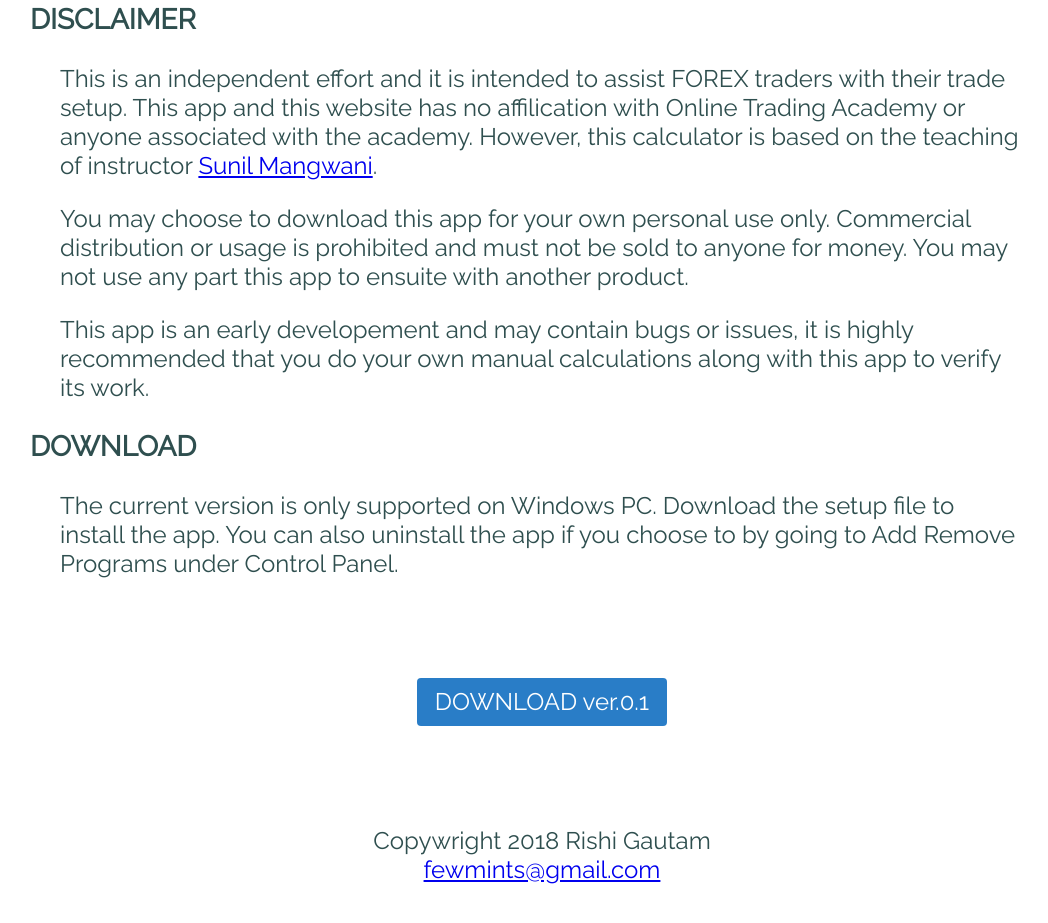
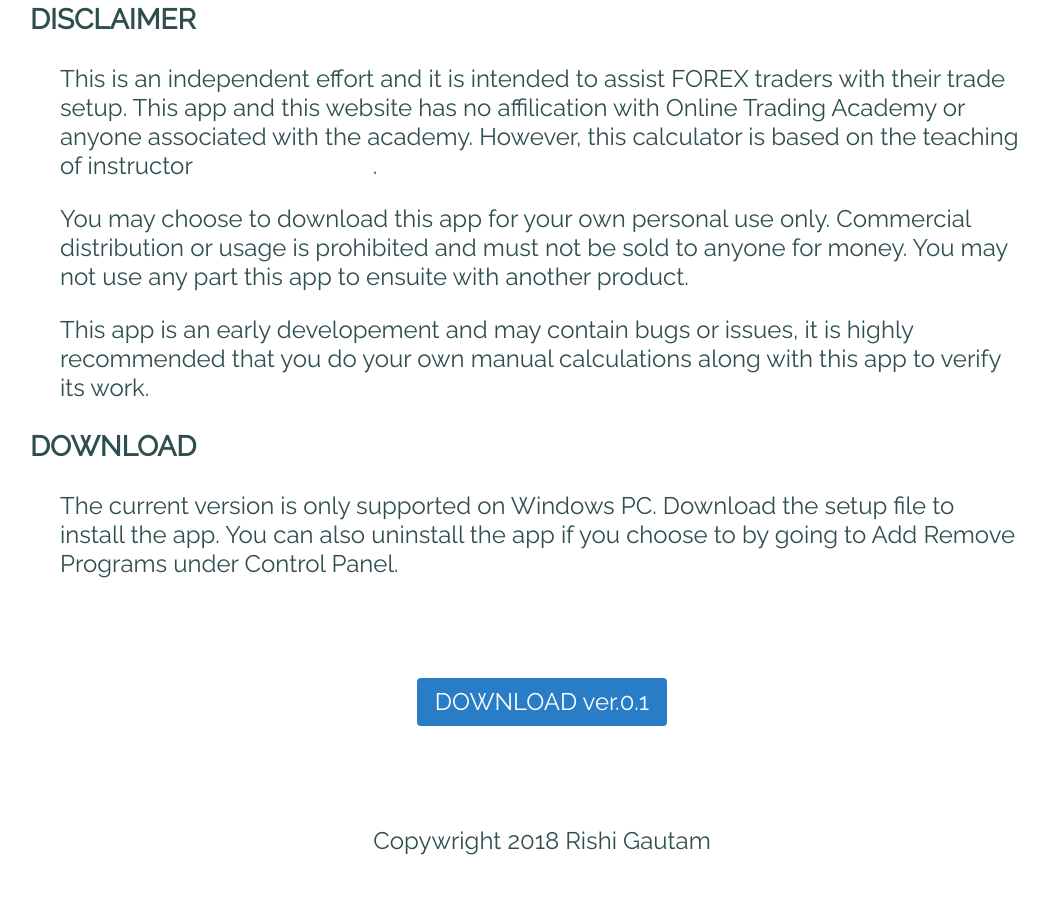
Before and after one commit to rockbender/rockbender.github.io, a plain HTML site: page pricefx/index.html in a window 1280 px wide. Shown: the part 1268-2191 px from the top of the page, without its empty margins (98-1146 px from the left). Drawn offline with Linux system fonts and the light colour scheme.

Commit message:
added file

```diff
--- a/pricefx/index.html
+++ b/pricefx/index.html
@@ -27,7 +27,7 @@
     <H3>DOWNLOAD</H3>
     <p>The current version is only supported on Windows PC. Download the setup file to install the app. You can also uninstall the app if you choose to by going to Add Remove Programs under Control Panel.</p>
 
-    <div class="downloadBtn">DOWNLOAD ver.0.1</div>
+    <div class="downloadBtn"><a href="pricefx Setup 0.1.0.exe">DOWNLOAD ver.0.1</a></div>
 
     <div class="footer">Copywright 2018 Rishi Gautam<br>
         <a href="mailto:someone@example.com?Subject=Price FX Suggestion" target="_top">fewmints@gmail.com</a></div>
--- a/pricefx/main.css
+++ b/pricefx/main.css
@@ -9,6 +9,11 @@ body {
 
 p {
     padding: 0px 30px 0px 30px
+}
+
+a {
+    color: white;
+    text-decoration: none;
 }
 
 .title {
```
Also changed, not shown: 1 other file.
